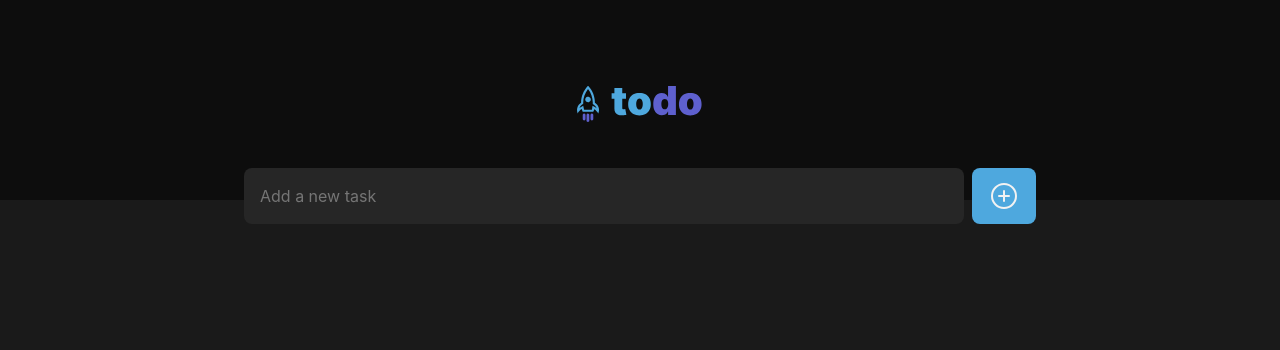
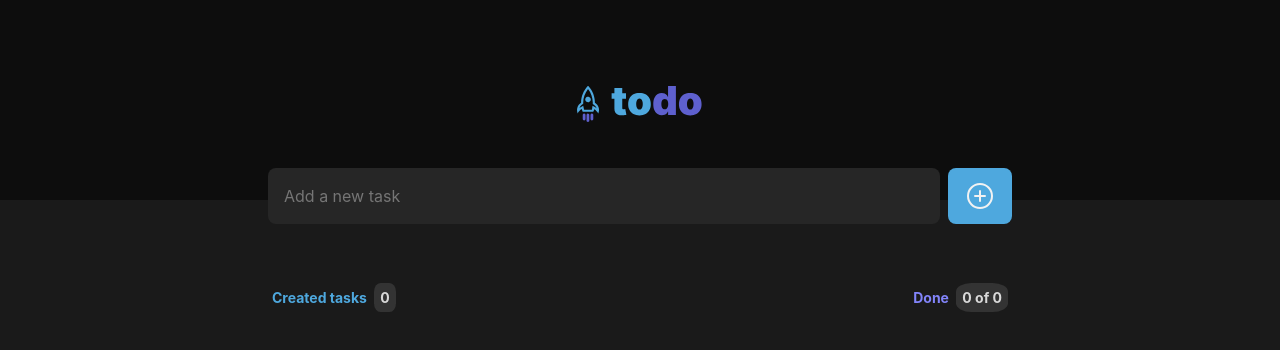
Before and after one commit to amanda-santos/todo, a React (Vite) app: page / in a window 1280 px wide. Shown: the top 350 px of the page. Built offline with nearby package versions, Linux system fonts and the light colour scheme.

Commit message:
feat: ✨ add tasks info

```diff
--- a/src/App.tsx
+++ b/src/App.tsx
@@ -1,7 +1,7 @@
 import { ReactElement } from "react";
 import { ThemeProvider } from "styled-components";
 
-import { AddTask, Header } from "components";
+import { AddTask, Header, TaskList } from "components";
 
 import { GlobalStyle } from "styles/global";
 import { defaultTheme } from "styles/themes/default";
@@ -11,6 +11,7 @@ export const App = (): ReactElement => {
     <ThemeProvider theme={defaultTheme}>
       <Header />
       <AddTask />
+      <TaskList />
       <GlobalStyle />
     </ThemeProvider>
   );
--- a/src/components/AddTask/styles.ts
+++ b/src/components/AddTask/styles.ts
@@ -10,7 +10,7 @@ export const AddTaskForm = styled.form`
     width: 100%;
     height: 5.6rem;
     min-width: 8rem;
-    max-width: 72rem;
+    max-width: 67.2rem;
     padding: 1.6rem;
     border-radius: 0.8rem;
     border: none;
--- /dev/null
+++ b/src/components/Task/index.tsx
@@ -0,0 +1,15 @@
+import { ReactElement } from "react";
+
+export const Task = ({ task }: { task: Task }): ReactElement => {
+  return (
+    <div>
+      <input
+        type="checkbox"
+        id={task.uuid}
+        value={task.uuid}
+        checked={task.completed}
+      />
+      <label htmlFor={task.uuid}>{task.description}</label>
+    </div>
+  );
+};
--- /dev/null
+++ b/src/components/TaskList/index.tsx
@@ -0,0 +1,38 @@
+import { ReactElement } from "react";
+
+import { Task } from "components/Task";
+import { useLocalStorage } from "hooks/useLocalStorage";
+import {
+  Amount,
+  MainContainer,
+  TasksInfoContainer,
+  TasksListContainer,
+} from "components/TaskList/styles";
+
+export const TaskList = (): ReactElement => {
+  const [tasks] = useLocalStorage<Task[]>("@todo:tasks-state-1.0.0", []);
+
+  const tasksAmount = tasks.length;
+  const doneTasksAmount = tasks.filter((task) => task.completed).length;
+
+  return (
+    <MainContainer>
+      <TasksInfoContainer>
+        <div>
+          Created tasks <Amount>{tasksAmount}</Amount>
+        </div>
+        <div>
+          Done{" "}
+          <Amount>
+            {doneTasksAmount} of {tasksAmount}
+          </Amount>
+        </div>
+      </TasksInfoContainer>
+      <TasksListContainer>
+        {tasks.map((task) => (
+          <Task key={task.uuid} task={task} />
+        ))}
+      </TasksListContainer>
+    </MainContainer>
+  );
+};
--- /dev/null
+++ b/src/components/TaskList/styles/Amount.ts
@@ -0,0 +1,9 @@
+import styled from "styled-components";
+
+export const Amount = styled.span`
+  margin-left: 0.4rem;
+  padding: 0.6rem;
+  border-radius: 30%;
+  color: ${({ theme }) => theme.colors["gray-200"]};
+  background-color: ${({ theme }) => theme.colors["gray-400"]};
+`;
--- /dev/null
+++ b/src/components/TaskList/styles/MainContainer.ts
@@ -0,0 +1,15 @@
+import styled from "styled-components";
+
+export const MainContainer = styled.main`
+  display: flex;
+  flex-direction: column;
+  align-items: center;
+  justify-content: center;
+
+  margin-top: 6.4rem;
+  font-size: 1.4rem;
+
+  @media screen and (max-width: ${({ theme }) => theme.breakpoints["lg"]}) {
+    margin: 6.4rem 4rem;
+  }
+`;
--- /dev/null
+++ b/src/components/TaskList/styles/TasksInfoContainer.ts
@@ -0,0 +1,20 @@
+import styled from "styled-components";
+
+export const TasksInfoContainer = styled.div`
+  display: flex;
+  align-items: center;
+  justify-content: space-between;
+  width: 100%;
+  max-width: 73.6rem;
+
+  margin-bottom: 2.4rem;
+  font-weight: bold;
+
+  div:first-child {
+    color: ${({ theme }) => theme.colors["secondary-base"]};
+  }
+
+  div:nth-child(2) {
+    color: ${({ theme }) => theme.colors["primary-base"]};
+  }
+`;
--- /dev/null
+++ b/src/components/TaskList/styles/TasksListContainer.ts
@@ -0,0 +1,3 @@
+import styled from "styled-components";
+
+export const TasksListContainer = styled.div``;
--- /dev/null
+++ b/src/components/TaskList/styles/index.ts
@@ -0,0 +1,4 @@
+export { Amount } from "./Amount";
+export { MainContainer } from "./MainContainer";
+export { TasksInfoContainer } from "./TasksInfoContainer";
+export { TasksListContainer } from "./TasksListContainer";
--- a/src/components/index.ts
+++ b/src/components/index.ts
@@ -1,2 +1,3 @@
 export { AddTask } from "components/AddTask";
 export { Header } from "components/Header";
+export { TaskList } from "components/TaskList";
```
